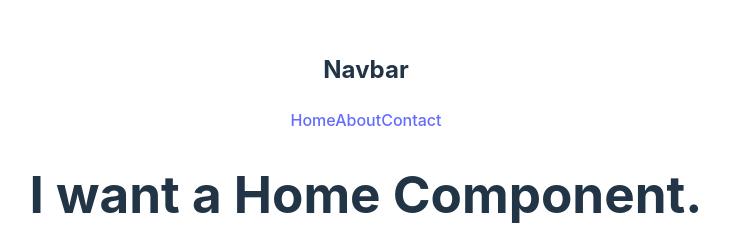
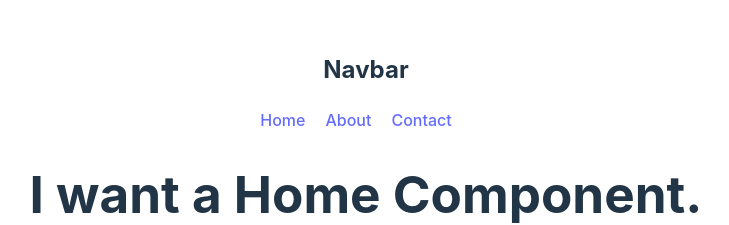
Before and after one commit to alalhosen/introduction-to-react-router, a React (Vite) app: page / in a window 1280 px wide. Shown: the part 200-425 px from the top of the page, without its empty margins (274-1003 px from the left). Built offline with nearby package versions, Linux system fonts and the light colour scheme.

Commit message:
css add in Header

```diff
--- /dev/null
+++ b/src/component/Header/Header.css
@@ -0,0 +1,3 @@
+nav a{
+    margin-right: 20px;
+}
--- a/src/component/Home/Header/Header.jsx
+++ b/src/component/Header/Header.jsx
@@ -1,4 +1,4 @@
-
+import './Header.css'
 const Header = () => {
     return (
         <div>
--- a/src/component/Home/Home.jsx
+++ b/src/component/Home/Home.jsx
@@ -1,5 +1,5 @@
 import { Outlet } from "react-router-dom";
-import Header from "./Header/Header";
+import Header from "../Header/Header";
 
 const Home = () => {
     return (
```
